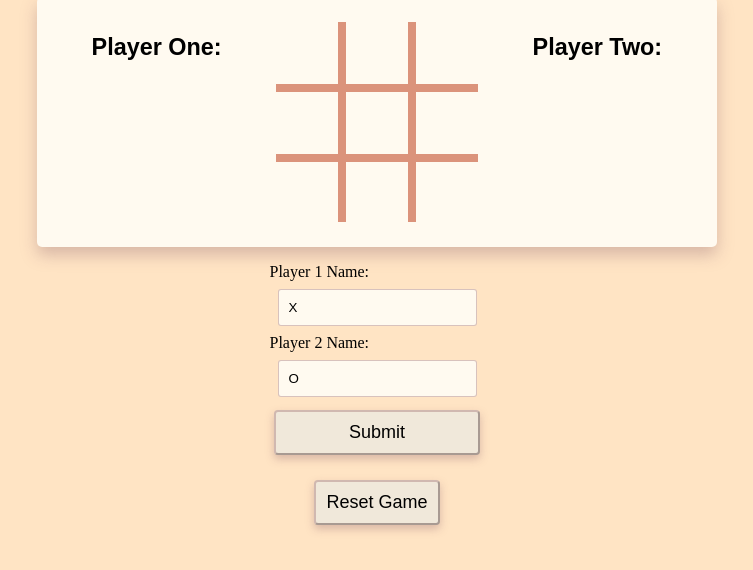
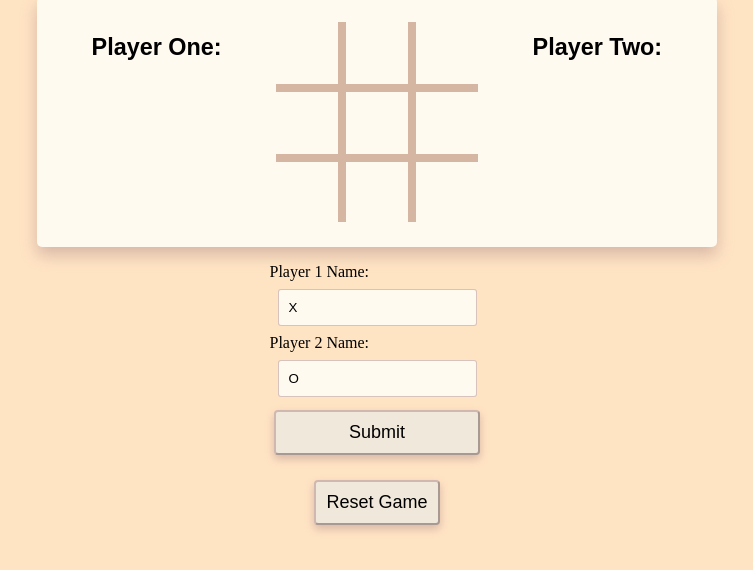
Before and after one commit to rachelfearon/tictactoe, a plain HTML site: page index.html in a window 1280 px wide. Shown: the part 110-680 px from the top of the page, without its empty margins (263-1016 px from the left). Drawn offline with Linux system fonts and the light colour scheme.

Commit message:
Addtl styling

```diff
--- a/style.css
+++ b/style.css
@@ -46,7 +46,7 @@ h2 {
 }
 
 .boardcontainer {
-    background-color:rgb(219, 147, 123);
+    background-color:rgb(212, 182, 162);
     width: 300px;
     min-height: 0px;
     height: 200px;
```
